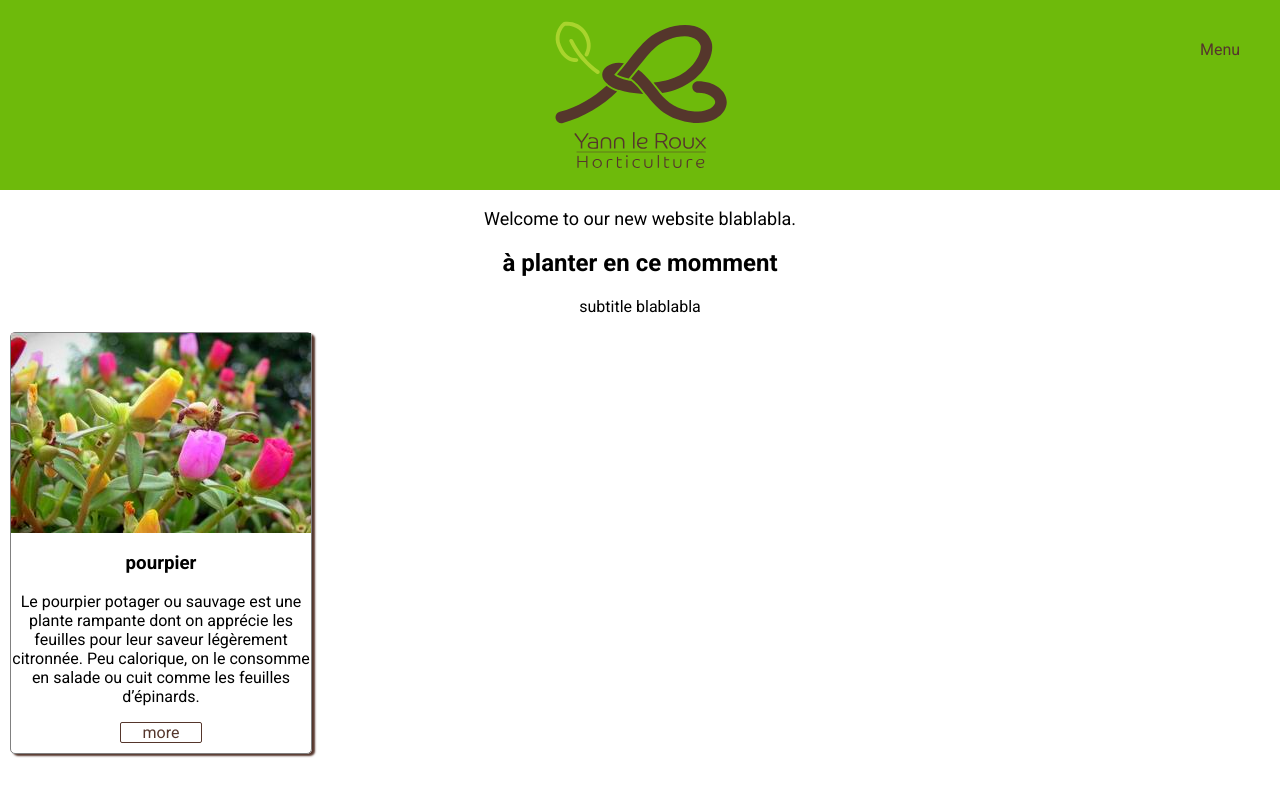
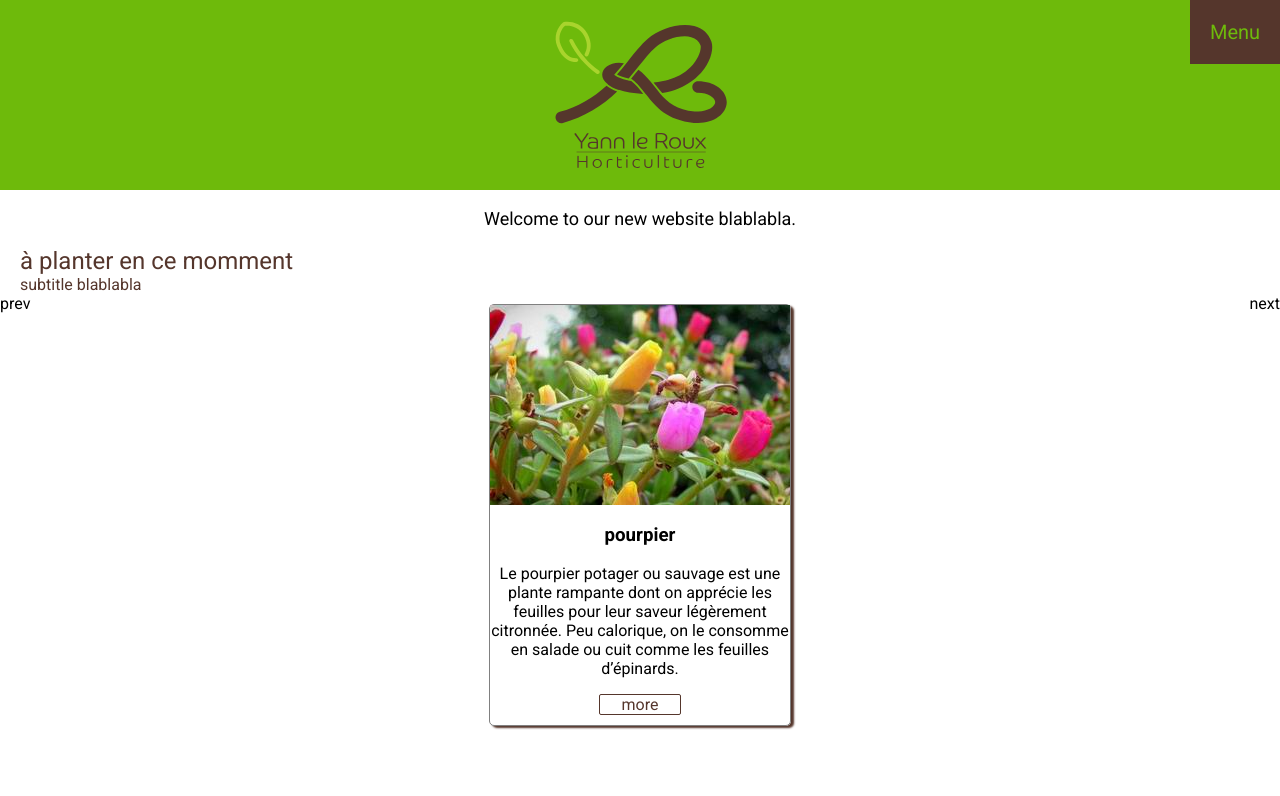
Before and after one commit to peche56/leRoux, a React (Create React App) app: page / in a window 1280 px wide. Shown: the top 796 px of the page. Built offline with nearby package versions, Linux system fonts and the light colour scheme.

Commit message:
[SETUP] Import react router.

```diff
--- a/package.json
+++ b/package.json
@@ -7,6 +7,7 @@
     "react": "^15.6.1",
     "react-dom": "^15.6.1",
     "react-redux": "^5.0.6",
+    "react-router": "^4.2.0",
     "react-router-dom": "^4.2.2",
     "react-scripts": "1.0.11",
     "redux": "^3.7.2",
--- a/src/components/Menu.js
+++ b/src/components/Menu.js
@@ -6,27 +6,24 @@ class Menu extends Component {
 
 state = { menuWidth: 0,
           menuList: ['Accueil', 'Nos produits', 'Suggestions du moment', 'Conseilles', 'Contact'
-          ]
+        ],
         }
-
 openMenu = () => {
   this.setState({menuWidth: 250});
 }
 closeMenu = () => {
   this.setState({menuWidth: 0});
 }
-
 render(){
-
   const Button = styled.div`
     position: absolute;
     top: 0;
     right: 0;
-    width: 80px;
-    background-color: transparent;
-    color: #55362c;
-    margin: 20px auto;
+    width: 50px;
+    font-size: 20px;
+    color: #6EBA0B;
     padding: 20px;
+    background-color: #55362c;
     transition: 0.3s ease 0.2s;
     cursor: pointer;
     &:hover {
@@ -45,13 +42,13 @@ render(){
 
 const MenuTiltle = styled.div`
   text-align: center;
+  font-size: 20px;
   margin-top: 20px;
   padding-right: 50px;
   color: #FFF1C4;
 `;
 
   const Close = styled.div`
-
     width: 50px;
     background-color: gold;
     color: #FF985D;
@@ -59,9 +56,9 @@ const MenuTiltle = styled.div`
     padding: 20px;
     transition: 0.2s ease 0.2s;
     cursor: pointer;
-    &:hover {
-      background-color: yellow;
-      color: #000;
+      &:hover {
+        background-color: yellow;
+        color: #000;
     }
   `;
 
@@ -87,12 +84,14 @@ const MenuTiltle = styled.div`
   `;
 
   const MenuItem = styled.li`
-padding: 10px 0 10px 40px;
+padding: 20px 0 20px 40px;
 text-align: left;
 display: block;
   `;
 
-
+  const Separator = styled.div`
+border-top: 1px solid #55362c;
+  `;
   return(
     <div>
       <Button
@@ -109,12 +108,19 @@ display: block;
       </MenuHeader>
         <MenuList>
           {this.state.menuList.map(
-            (item, i) => <MenuItem key={ i }>{item}</MenuItem>
+            (item, i) =>
+            <div>
+              <MenuItem
+                key={ i }><a>{item}</a>
+              </MenuItem>
+                <Separator></Separator>
+            </div>
           )}
       </MenuList>
     </Section>
 
   </div>
   )}
+
 }
 export default Menu;
--- a/src/components/SeasonProducts.js
+++ b/src/components/SeasonProducts.js
@@ -1,13 +1,39 @@
 import React from 'react';
+import styled from 'styled-components';
 import SeasonProductCard from './SeasonProductCard';
+
 const SeasonProducts = () =>{
+
+  const SectionTitle = styled.div`
+  color: #55362c;
+  font-size: 24px;
+  text-align: left;
+  padding-left: 20px
+  `
+  const SectionSubTitle = styled.div`
+  color: #55362c;
+  font-size: 16px;
+  text-align: left;
+  padding-left: 20px
+  `
+  const SeasonProductsCollection = styled.div`
+  display: flex;
+  justify-content: space-between;
+  align-content: center;
+  `
+  const SelectBtn = styled.div`
+  vertical-align: middle;
+  `
+
   return(
   <div>
-    <h2>à planter en ce momment</h2>
-    <p>subtitle blablabla</p>
-    <div class="SeasonProductsCollection">
+    <SectionTitle>à planter en ce momment</SectionTitle>
+    <SectionSubTitle>subtitle blablabla</SectionSubTitle>
+    <SeasonProductsCollection>
+      <SelectBtn>prev</SelectBtn>
       <SeasonProductCard />
-    </div>
+      <SelectBtn>next</SelectBtn>
+    </SeasonProductsCollection>
   </div>
 )}
 export default SeasonProducts;
--- a/src/index.js
+++ b/src/index.js
@@ -1,6 +1,7 @@
 import React from 'react';
 import {render} from 'react-dom';
 import {createStore} from 'redux';
+import { BrowserRouter, Match, Miss } from 'react-router-dom';
 // import {connectRouter, routerMiddleware} from 'connected-react-router';
 //import { createDevTools } from 'redux-devtools';
 //import Dispatcher from 'redux-devtools-dispatch';
@@ -13,7 +14,9 @@ const store = createStore(
 );
 
 render(
+  <BrowserRouter>
   <provider store={store}>
     <App />
-  </provider>,
+  </provider>
+</BrowserRouter>,
   document.getElementById('root'));
```
